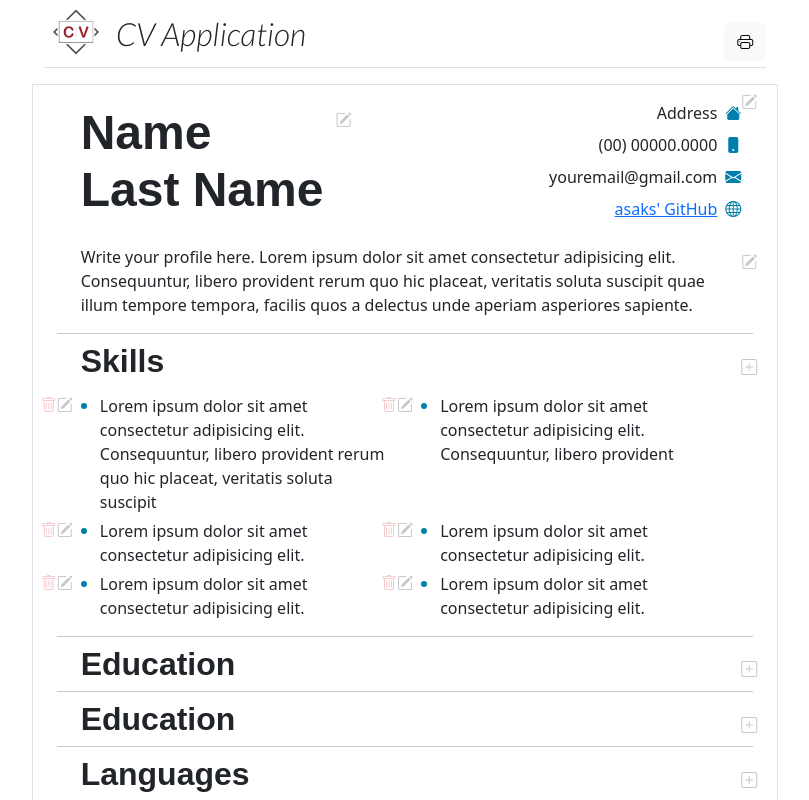
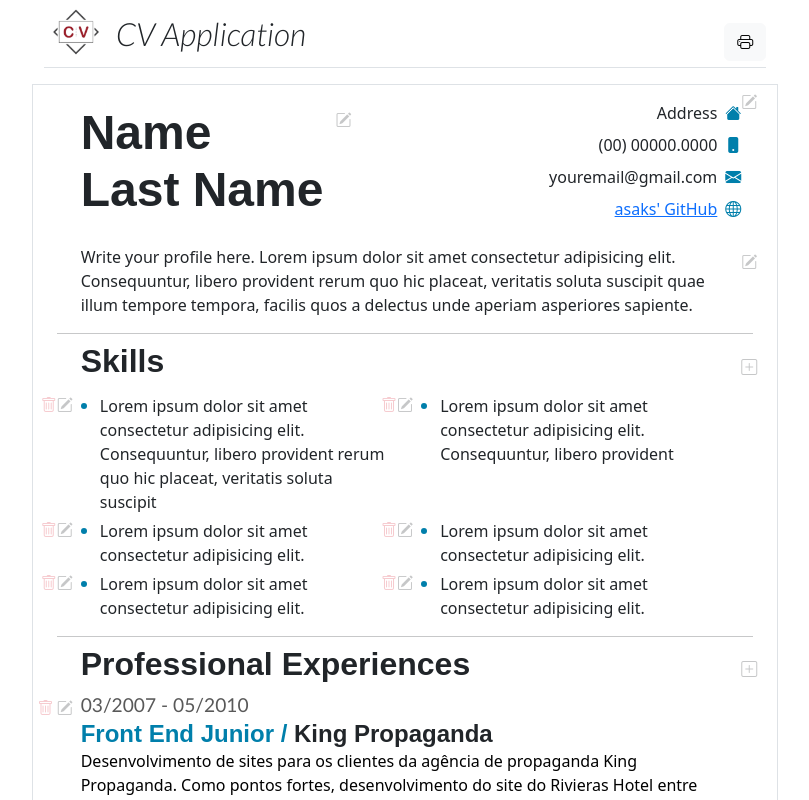
Before and after one commit to asaks84/cv-application, a React (Vite) app: page / in a window 1280 px wide. Shown: the top 800 px of the page, without its empty margins (235-1044 px from the left). Built offline with nearby package versions, Linux system fonts and the light colour scheme; a web font is replaced by a local one.

Commit message:
localStorage professional area developed and Abilitiues list updated

```diff
--- a/src/Components/Elements/Abilities.jsx
+++ b/src/Components/Elements/Abilities.jsx
@@ -9,9 +9,15 @@ function Abilities({ title, listStyle, data }) {
   const [newItem, setNewItem] = useState('');
   const [editItemId, setEditItemId] = useState(null);
 
+  // variable element names
+  const titleElement = title === 'Skills' ? 'skills' : 'languages';
+  const closeBtnName = `closeModalBtn-${title.split(" ")[0]}`;
+  const modalID = `addItemModal-${[title.split(' ')[0]]}`;
+
   useEffect(() => {
-    populateStorage(title === 'Skills' ? 'skills' : 'languages', item);
-  }, [item, title]);
+    populateStorage(titleElement, item);
+  }, [item, title, titleElement]);
+
 
   const addItem = () => {
 
@@ -20,7 +26,7 @@ function Abilities({ title, listStyle, data }) {
       setNewItem('');
     }
 
-    populateStorage(title === 'Skills' ? 'skills' : 'languages', item);
+    populateStorage(titleElement, item);
   }
 
   const openEditModal = (item) => {
@@ -42,14 +48,14 @@ function Abilities({ title, listStyle, data }) {
       ));
       setNewItem('');
       setEditItemId(null);
-      document.getElementById(`closeModalBtn-${title.split(" ")[0]}`).click();
-      populateStorage(title === 'Skills' ? 'skills' : 'languages', item);
+      document.getElementById(closeBtnName).click();
+      populateStorage(titleElement, item);
     }
   };
 
   const removeItem = (id) => {
     setItem(item.filter(item => item.id !== id));
-    populateStorage(title === 'Skills' ? 'skills' : 'languages', item);
+    populateStorage(titleElement, item);
   };
 
   return (
@@ -60,17 +66,17 @@ function Abilities({ title, listStyle, data }) {
           specClass={listStyle}
           item={item}
           openEditModal={openEditModal}
-          modalName={`#addItemModal-${[title.split(' ')[0]]}`}
+          modalName={`#${modalID}`}
           removeItem={removeItem}
         />
         <EditBtn
           icon='bi-plus-square'
-          modalName={`#addItemModal-${[title.split(' ')[0]]}`}  // Passando corretamente o modalName
+          modalName={`#${modalID}`}  // Setting variable modal name
         />
       </div>
 
       {/* Modal Bootstrap */}
-      <div className="modal fade" id={`addItemModal-${[title.split(' ')[0]]}`} tabIndex="-1" aria-hidden="true">
+      <div className="modal fade" id={modalID} tabIndex="-1" aria-hidden="true">
         <div className="modal-dialog modal-dialog-centered">
           <div className="modal-content">
             <div className="modal-header">
@@ -93,7 +99,7 @@ function Abilities({ title, listStyle, data }) {
                 type="button"
                 className="btn btn-secondary"
                 data-bs-dismiss="modal"
-                id={`closeModalBtn-${title.split(" ")[0]}`}
+                id={closeBtnName}
                 onClick={resetInput}
               >Close</button>
               <button
--- a/src/Components/Elements/Experiences.jsx
+++ b/src/Components/Elements/Experiences.jsx
@@ -1,27 +1,20 @@
-import { useState } from 'react';
+import { useEffect, useState } from 'react';
 import EditBtn from './EditBtn'
 import DataInfo from './DataInfo'
+import { populateStorage } from '../../assets/storage';
 
-function Experiences({ title }) {
+function Experiences({ title, data }) {
 
-  // const arrDataEx = [{
-  //   id: crypto.randomUUID(),
-  //   startDate: 'dd/mm/yy',
-  //   endDate: 'dd/mm/yy',
-  //   company: 'Company Name',
-  //   position: 'Position',
-  //   desc: 'Desc'
-  // }];
+  const closeBtn = `closeModalExp-${[title.split(" ")[0]]}`;
+  const editModalID = `editExpModal-${[title.split(" ")[0]]}`;
 
-  const [exp, setExp] = useState([]);
-  const [newExp, setNewExp] = useState({
-    startDate: '',
-    endDate: '',
-    company: '',
-    position: '',
-    desc: '',
-  });
+  const [exp, setExp] = useState(data ? data : []);
+  const [newExp, setNewExp] = useState({});
   const [editExpID, setEditExpID] = useState(null);
+
+  useEffect(() => {
+    populateStorage(title.split(" ")[0].toLowerCase(), exp);
+  },[title, exp])
 
   const cleanState = {
     startDate: '',
@@ -44,6 +37,7 @@ function Experiences({ title }) {
           desc: newExp.desc,
         }]);
       setNewExp(cleanState);
+      populateStorage(title.split(" ")[0].toLowerCase(), exp);
     }
   }
 
@@ -66,12 +60,14 @@ function Experiences({ title }) {
       ))
       setNewExp(cleanState);
     }
+    populateStorage(title.split(" ")[0].toLowerCase(), exp);
+    document.getElementById(closeBtn).click(); // Close Modal
     setEditExpID(null);
-    document.getElementById(`closeModalExp-${[title.split(" ")[0]]}`).click(); // Close Modal
   }
 
   const removeExp = (id) => {
     setExp(exp.filter(item => item.id !== id));
+    populateStorage(title.split(" ")[0].toLowerCase(), exp);
   };
 
 
@@ -81,19 +77,19 @@ function Experiences({ title }) {
         <h2 className='mt-n2 fw-bold'>{title}</h2>
         <EditBtn
           icon='bi-plus-square'
-          modalName={`#editExpModal-${[title.split(" ")[0]]}`}
+          modalName={`#${editModalID}`}
         />
 
         <DataInfo
           list={exp}
           openModal={openModalExp}
-          modalName={`#editExpModal-${[title.split(" ")[0]]}`}
+          modalName={`#${editModalID}`}
           removeItem={removeExp}
         />
       </div>
 
       {/* Modal Bootstrap */}
-      <div className="modal fade" id={`editExpModal-${[title.split(" ")[0]]}`} tabIndex="-1" aria-hidden="true">
+      <div className="modal fade" id={editModalID} tabIndex="-1" aria-hidden="true">
         <div className="modal-dialog modal-dialog-centered">
           <div className="modal-content">
             <div className="modal-header">
@@ -176,7 +172,7 @@ function Experiences({ title }) {
                 type="button"
                 className="btn btn-secondary"
                 data-bs-dismiss="modal"
-                id={`closeModalExp-${[title.split(" ")[0]]}`}
+                id={closeBtn}
               // onClick={resetInput}
               >Close</button>
               <button
--- a/src/Components/Infos/Professional/Personal.jsx
+++ /dev/null
@@ -1,10 +0,0 @@
-import Experiences from '../../Elements/Experiences';
-
-export default function Personal() {
-
-  return (
-    <div className="row text-start">
-      <Experiences title='Education' />
-    </div>
-  )
-}
--- /dev/null
+++ b/src/Components/Infos/Professional/Professional.jsx
@@ -0,0 +1,25 @@
+import { restoreStorage } from '../../../assets/storage';
+import Experiences from '../../Elements/Experiences';
+
+export default function Professional() {
+
+  const arrDataEx = [{
+    id: crypto.randomUUID(),
+    startDate: '03/2007',
+    endDate: '05/2010',
+    company: 'King Propaganda',
+    position: 'Front End Junior',
+    desc: 'Desenvolvimento de sites para os clientes da agência de propaganda King Propaganda. Como pontos fortes, desenvolvimento do site do Rivieras Hotel entre outros. Desenvolvia HTML e CSS e pequenos ajustes em javascript com jQuery.'
+  }];
+
+  const title = 'Professional Experiences';
+
+  const expData = () => restoreStorage('professional') === null || restoreStorage('professional').length === 0 ?
+                        arrDataEx : restoreStorage(title.split(" ")[0].toLowerCase());
+
+  return (
+    <div className="row text-start">
+      <Experiences title={title} data={expData} />
+    </div>
+  )
+}
--- a/src/Components/Infos/Skills.jsx
+++ b/src/Components/Infos/Skills.jsx
@@ -10,7 +10,7 @@ const dataEx = [
   { id: crypto.randomUUID(), text: 'Lorem ipsum dolor sit amet consectetur adipisicing elit.' },
 ]
 
-const dataSkills = () => (restoreStorage('skills') === null) ? dataEx : JSON.parse(restoreStorage('skills'));
+const dataSkills = () => (restoreStorage('skills') === null) ? dataEx : restoreStorage('skills');
 
 
 export default function Skills() {
--- a/src/Components/Main.jsx
+++ b/src/Components/Main.jsx
@@ -4,7 +4,7 @@ import Name from './Infos/PersonalInfo/Name'
 import Profile from './Infos/PersonalInfo/Profile'
 import Skills from './Infos/Skills'
 import Education from './Infos/Education/Education'
-import Personal from './Infos/Professional/Personal'
+import Professional from './Infos/Professional/Professional'
 
 function Main() {
 
@@ -24,7 +24,7 @@ function Main() {
 
         <hr className='w-100' />
 
-        <Personal />
+        <Professional />
 
         <hr className='w-100' />
 
--- a/src/assets/storage.js
+++ b/src/assets/storage.js
@@ -7,5 +7,5 @@ export function populateStorage(dataName, data) {
 }
 
 export function restoreStorage(data) {
-  return localStorage.getItem(data);
+  return JSON.parse(localStorage.getItem(data));
 }
```
